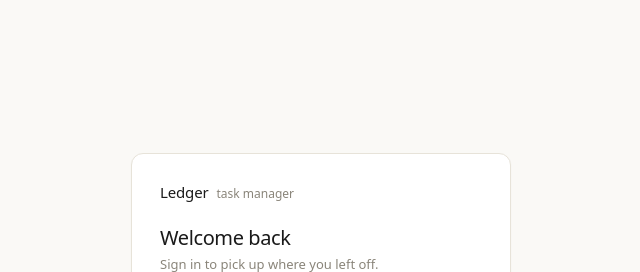
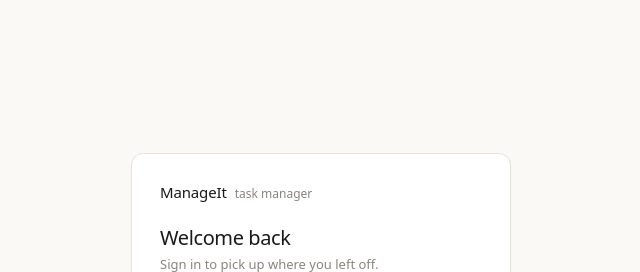
Before and after one commit to prashoonjha/prashoontaskmanager, a React (Vite) app in the folder frontend/: page / in a window 1280 px wide. Shown: the top 272 px of the page, without its empty margins (319-959 px from the left). Built offline with nearby package versions, Linux system fonts and the light colour scheme; no server answers.

Commit message:
rename app to ManageIt

```diff
--- a/frontend/index.html
+++ b/frontend/index.html
@@ -2,7 +2,7 @@
 <html lang="en">
   <head>
     <meta charset="UTF-8" />
-    <title>Ledger — Task Manager</title>
+    <title>ManageIt</title>
     <meta name="viewport" content="width=device-width, initial-scale=1" />
   </head>
   <body>
--- a/frontend/src/components/AuthForms.tsx
+++ b/frontend/src/components/AuthForms.tsx
@@ -39,7 +39,7 @@
     <div className="auth-shell">
       <div className="auth-card">
         <div className="auth-brand">
-          <span className="auth-mark">Ledger</span>
+          <span className="auth-mark">ManageIt</span>
           <span className="auth-sub">task manager</span>
         </div>
 
--- a/frontend/src/components/TopBar.tsx
+++ b/frontend/src/components/TopBar.tsx
@@ -10,7 +10,7 @@
   return (
     <header className="topbar">
       <div className="topbar-brand">
-        <span className="topbar-mark">Ledger</span>
+        <span className="topbar-mark">ManageIt</span>
         <span className="topbar-sub">task manager</span>
       </div>
       <div className="topbar-user">
```
